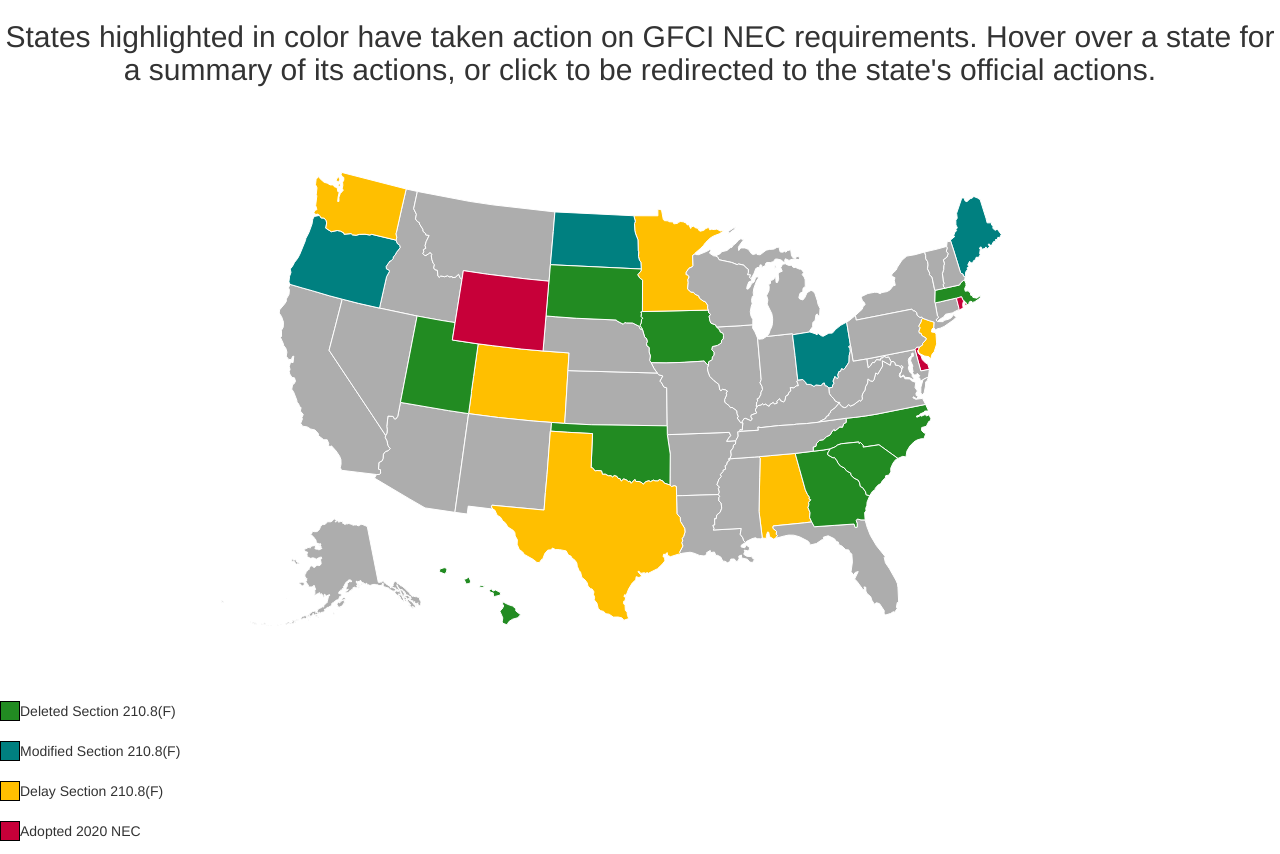
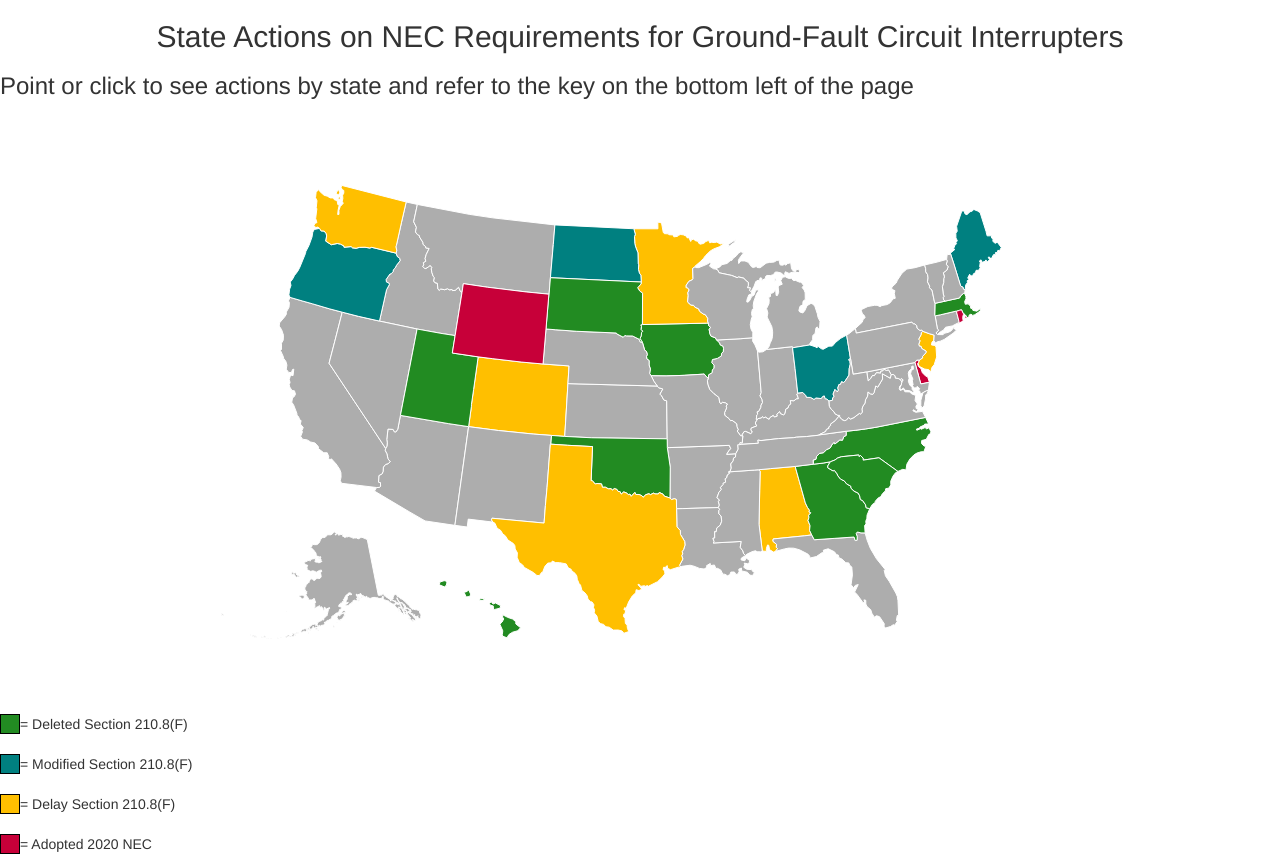
Before and after one commit to nrharbeck/nrharbeck.github.io, a plain HTML site: page ClimateAlliance/NECPolicy.html in a window 1280 px wide. Drawn offline with nearby package versions, Linux system fonts and the light colour scheme.

Commit message:
Update NECPolicy.html

```diff
--- a/ClimateAlliance/NECPolicy.html
+++ b/ClimateAlliance/NECPolicy.html
@@ -76,7 +76,8 @@
   </style>
 </head>
 <body>
-<h2>States highlighted in color have taken action on GFCI NEC requirements. Hover over a state for a summary of its actions, or click to be redirected to the state's official actions.</h2>
+<h2>State Actions on NEC Requirements for Ground-Fault Circuit Interrupters </h2>
+<h3>Point or click to see actions by state and refer to the key on the bottom left of the page</h3>
 
     <div id="map" style="text-align: center;"></div>
 
@@ -200,13 +201,13 @@ d3.csv("NECCount2020.csv", function(data) {
 
 </script>
 <div class="legend">
-<div><div class='box green'></div> Deleted Section 210.8(F)</div>
+<div><div class='box green'></div>= Deleted Section 210.8(F)</div>
 <br>
-<div><div class='box teal'></div> Modified Section 210.8(F)</div>
+<div><div class='box teal'></div>= Modified Section 210.8(F)</div>
 <br>
-<div><div class='box yellow'></div> Delay Section 210.8(F)</div>
+<div><div class='box yellow'></div>= Delay Section 210.8(F)</div>
 <br>
-<div><div class='box red'></div> Adopted 2020 NEC</div>
+<div><div class='box red'></div>= Adopted 2020 NEC</div>
 </div>
 </body>
 </html>
```
